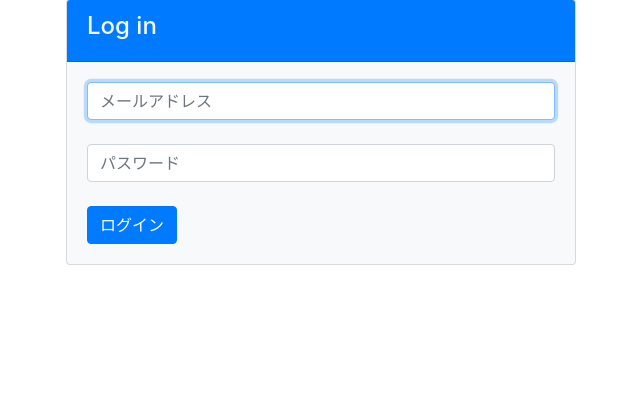
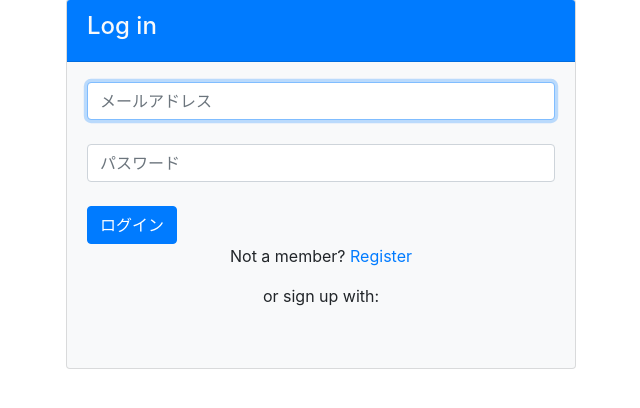
Before and after one commit to kengo78/Kakeibo_Django_, a Django app: page /login/ in a window 1280 px wide. Shown: the part 153-561 px from the top of the page, without its empty margins (319-959 px from the left). Run offline with Django 4.2, Linux system fonts and the light colour scheme; some libraries are stand-ins or nearby versions.

Commit message:
update: ログインページのデザイン

```diff
--- a/accounts/templates/accounts/login.html
+++ b/accounts/templates/accounts/login.html
@@ -8,7 +8,6 @@
       <div class="card-header bg-primary text-light">
         <h4>Log in</h4>
       </div>
-      <!-- カードボディー -->
       <div class="card-body">
         <form action="" method="POST">
           {{ form.non_field_errors }}
@@ -17,9 +16,28 @@
             {{ field.errors }}
             <br>
           {% endfor %}
-          <button type="submit" class="btn btn-primary" >ログイン</button>
+          <button type="button submit" class="btn btn-primary" >ログイン</button>
           <input type="hidden" name="next" value="{{ next }}" />
           {% csrf_token %}
+          <div class="text-center">
+            <p>Not a member? <a href="#!">Register</a></p>
+            <p>or sign up with:</p>
+            <button type="button" class="btn btn-link btn-floating mx-1">
+              <i class="fab fa-facebook-f"></i>
+            </button>
+
+            <button type="button" class="btn btn-link btn-floating mx-1">
+              <i class="fab fa-google"></i>
+            </button>
+
+            <button type="button" class="btn btn-link btn-floating mx-1">
+              <i class="fab fa-twitter"></i>
+            </button>
+
+            <button type="button" class="btn btn-link btn-floating mx-1">
+              <i class="fab fa-github"></i>
+            </button>
+          </div>
         </form>
       </div>
     </div>
```
